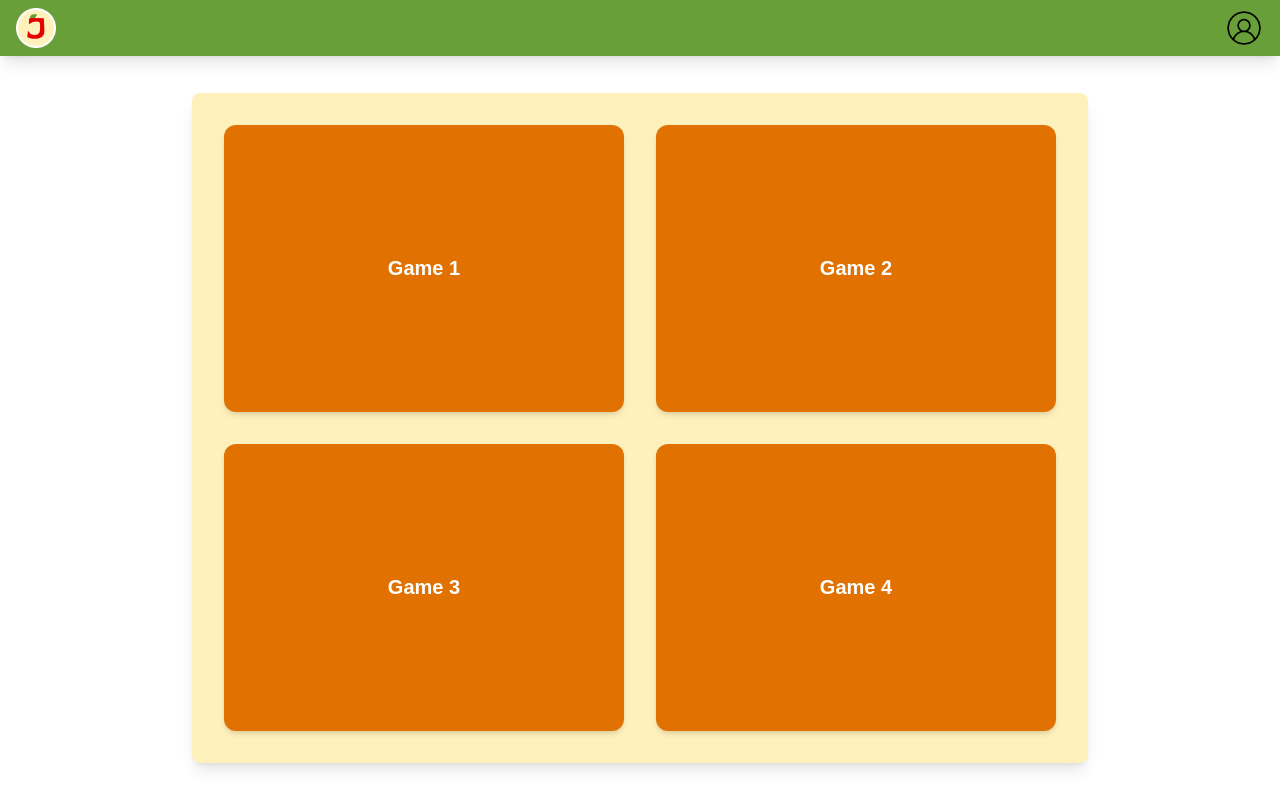
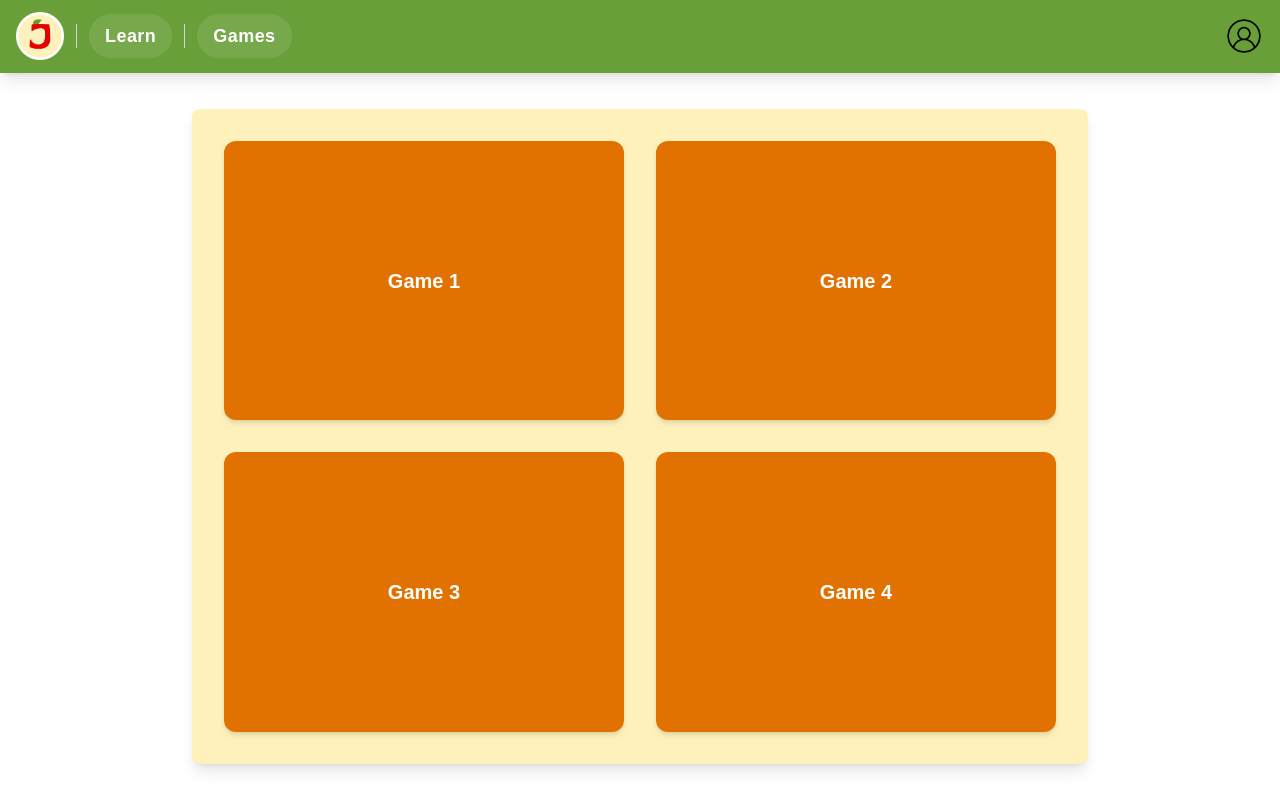
Before and after one commit to Jortmcchez/jappl, a Next.js app: page /games in a window 1280 px wide. Built offline with nearby package versions, Linux system fonts and the light colour scheme.

Commit message:
navbar changes

```diff
--- a/app/components/navbar.tsx
+++ b/app/components/navbar.tsx
@@ -8,17 +8,44 @@ export default function NavBar() {
   const router = useRouter();
   return (
     <>
-      <div className="flex w-full bg-[#689F38] h-15 justify-between items-center px-4 shadow-lg">
-        <div
-          onClick={() => router.push("/")}
-          className="flex justify-center items-center w-10 h-10 cursor-pointer hover:scale-95"
-        >
-          <Image src={mainLogo} alt="Main Logo" />
+      <div className="flex w-full bg-[#689F38] h-20 justify-between items-center px-4 shadow-lg">
+        {/* Left group: logo, separator, Learn, separator, Games */}
+        <div className="flex items-center">
+          <button
+            aria-label="Home"
+            onClick={() => router.push("/")}
+            className="flex items-center justify-center w-12 h-12 cursor-pointer hover:scale-105"
+          >
+            <Image src={mainLogo} alt="Main Logo" />
+          </button>
+
+          <div className="border-l border-gray-300 h-6 mx-3" />
+
+          <button
+            aria-label="Learn"
+            onClick={() => router.push("/learn")}
+            className="flex items-center gap-2 px-4 py-2 rounded-full bg-white/10 text-white font-semibold text-lg tracking-wide transition transform hover:scale-105 hover:bg-white/20 cursor-pointer"
+          >
+            Learn
+          </button>
+
+          <div className="border-l border-gray-300 h-6 mx-3" />
+
+          <button
+            aria-label="Games"
+            onClick={() => router.push("/games")}
+            className="flex items-center gap-2 px-4 py-2 rounded-full bg-white/10 text-white font-semibold text-lg tracking-wide transition transform hover:scale-105 hover:bg-white/20 cursor-pointer"
+          >
+            Games
+          </button>
         </div>
 
+        {/* Right: profile */}
         <div
           onClick={() => router.push("/profile")}
-          className="flex justify-center items-center w-10 h-10 cursor-pointer hover:scale-95"
+          className="flex justify-center items-center w-10 h-10 cursor-pointer hover:scale-90"
+          role="button"
+          aria-label="Profile"
         >
           <Image src={profileLogo} alt="Profile Logo" />
         </div>
```
